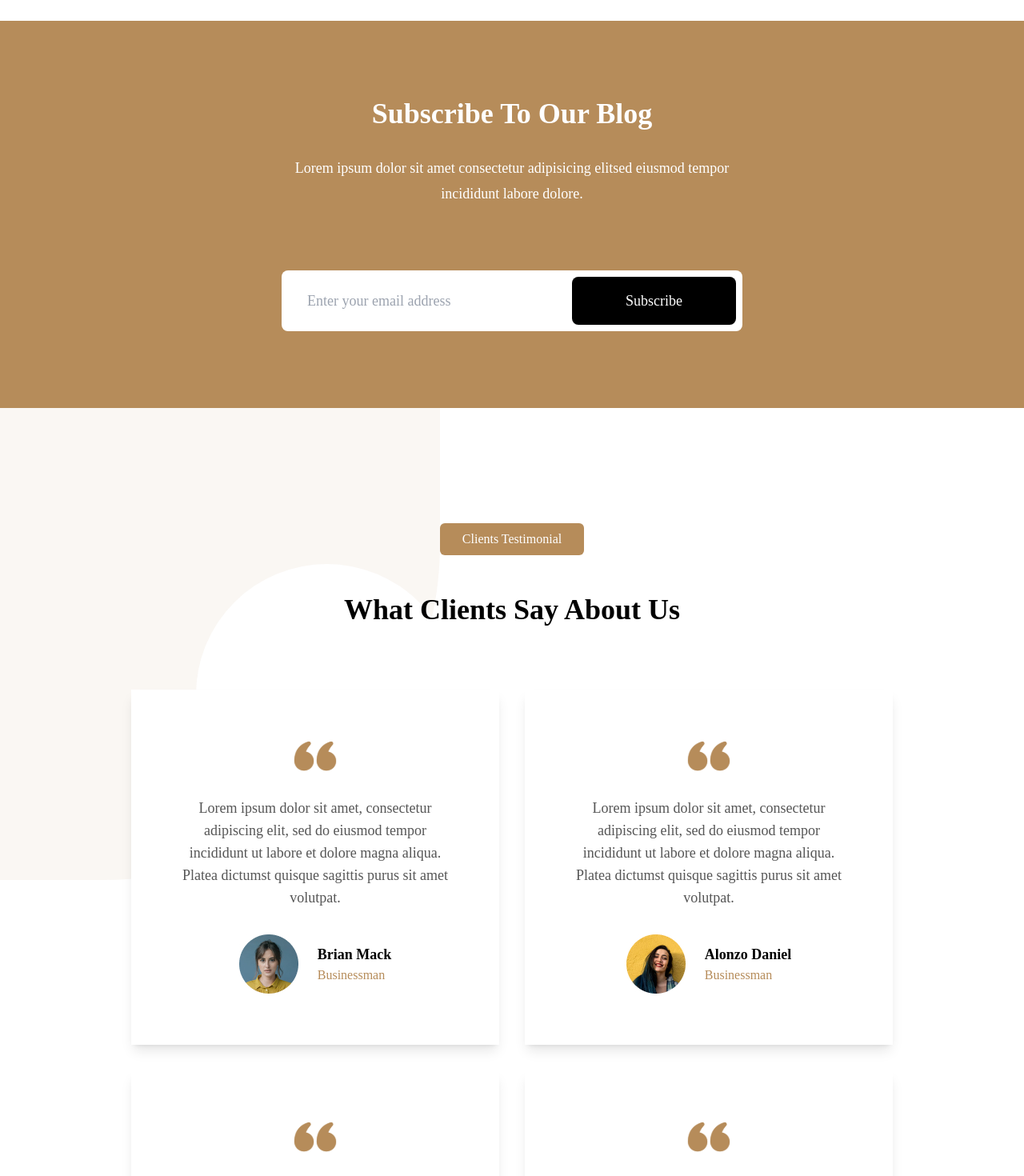
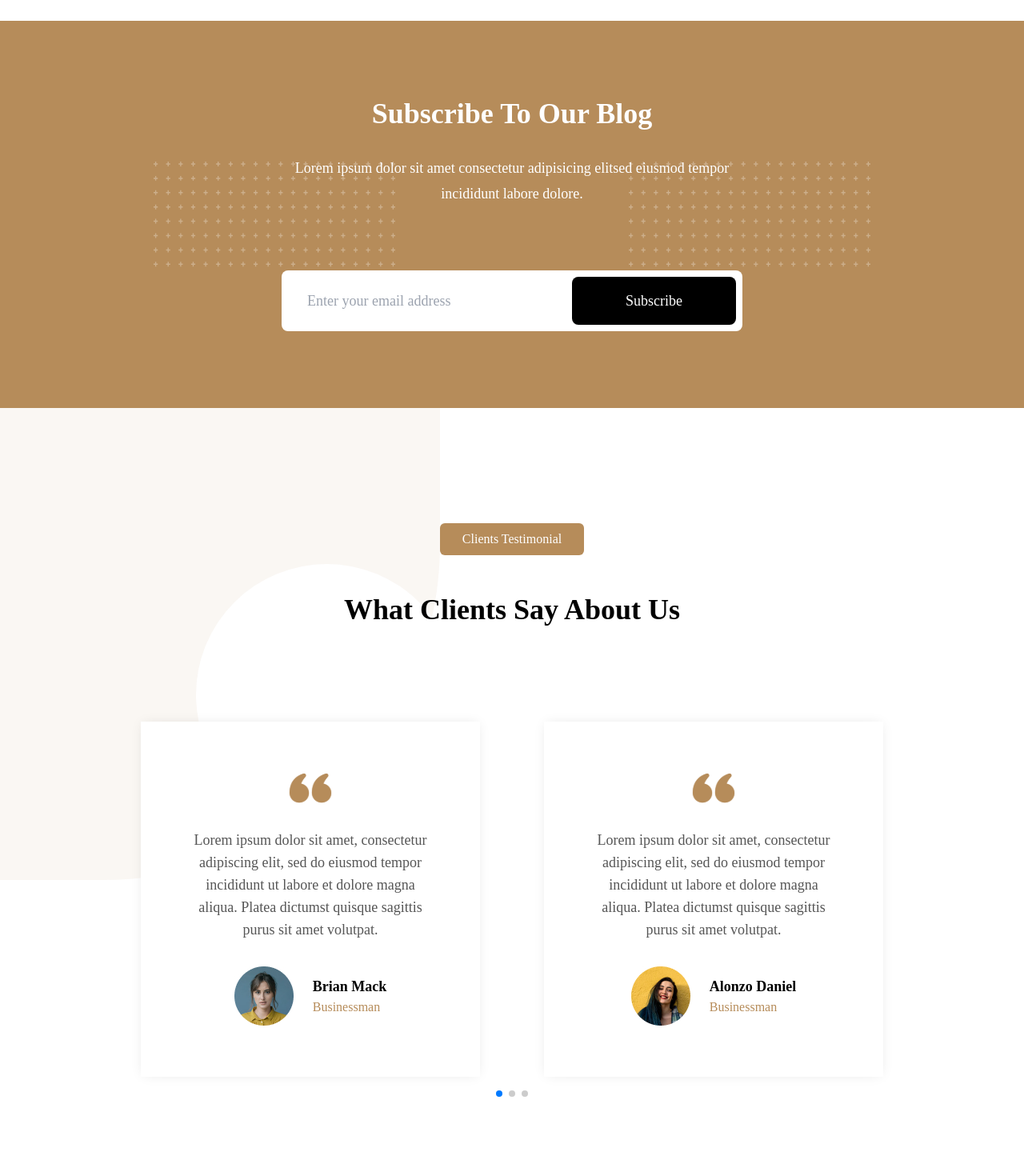
Before and after one commit to dm-mensavi/aawans-zaptek, a React (Create React App) app: page /about in a window 1280 px wide. Shown: the part 1920-3390 px from the top of the page at 80% size. Built offline with nearby package versions, Linux system fonts and the light colour scheme.

Commit message:
Added Animation to About Page

```diff
--- a/src/Pages/About/BlogSubscription.js
+++ b/src/Pages/About/BlogSubscription.js
@@ -1,5 +1,6 @@
 import { fadeIn } from "../../variants";
 import { motion } from "framer-motion";
+import dots1 from "../../public/newsletter-dot.svg"
 
 const BlogSubscription = (props) => {
 	const buttonAnim = {
@@ -11,8 +12,8 @@ const BlogSubscription = (props) => {
 
 	return (
 		<section className="blog-subscription py-14 md:py-24 bg-primary md:-mx-10">
-			<div className="section-content flex justify-center items-center">
-				<div className="px-4 sm:px-14 md:px-24 max-w-3xl">
+			<div className="section-content relative flex justify-center items-center">
+				<div className="px-4 sm:px-14 md:px-24 max-w-3xl z-10">
 					<div className="section-header text-center text-white ">
 						<div>
 							<motion.h2
@@ -74,6 +75,14 @@ const BlogSubscription = (props) => {
 						</motion.div>
 					</form>
 				</div>
+
+				<figure className="absolute top-20 right-5 w-48 sm:w-60 md:w-auto md:right-26 lg:right-48">
+					<img src={dots1} alt="dots 1" />
+				</figure>
+
+				<figure className="absolute top-20 left-5 w-48 sm:w-60 md:w-auto md:left-26 lg:left-48">
+					<img src={dots1} alt="dots 1" />
+				</figure>
 			</div>
 		</section>
 	);
--- a/src/Pages/About/ClientsTestimonial.js
+++ b/src/Pages/About/ClientsTestimonial.js
@@ -4,6 +4,10 @@ import reviewer2 from "../../public/reviewer2.jpg";
 import bgImg from "../../public/testimonial-bg-shape.svg";
 import { fadeIn } from "../../variants";
 import { motion } from "framer-motion";
+import { Swiper, SwiperSlide } from 'swiper/react';
+import {Pagination} from 'swiper/modules';
+import 'swiper/css';
+import 'swiper/css/pagination';
 
 const testimonies = [
 	{
@@ -67,11 +71,22 @@ const ClientsTestimonial = () => {
 
 				<div className="section-content mt-20">
 					<div className="cards-container">
-						<div className="flex gap-8 flex-wrap justify-center items-center">
-							{testimonies.map((testimony) => {
-								return <TestimonialCard testimony={testimony} key={testimony.authur}/>;
-							})}
-						</div>
+						<Swiper
+							modules={[Pagination]}
+							spaceBetween={0}
+							slidesPerView={2}
+							pagination={{ clickable: true }}
+							className="flex gap-8 flex-wrap justify-center items-center">
+							{
+								testimonies.map((testimony) => {
+									return (
+										<SwiperSlide className="py-10 px-10" key={testimony.authur}>
+											<TestimonialCard testimony={testimony}/>
+										</SwiperSlide>
+									)
+								})
+							}
+						</Swiper>
 					</div>
 				</div>
 			</div>
--- a/src/components/TestimonialCard.js
+++ b/src/components/TestimonialCard.js
@@ -2,7 +2,7 @@ import quoteMark from '../public/quote.svg'
 
 const TestimonialCard = (props) => {
     return (
-        <div className='card p-10 lg:p-16 shadow-lg bg-white max-w-[460px]'>
+        <div className='card p-10 lg:p-16 shadow-custom bg-white max-w-[460px]'>
             <div className='card-content font-serif'>
                 <figure className='flex justify-center items-center'>
                     <img src={quoteMark} alt='quotation mark' />
--- a/tailwind.config.js
+++ b/tailwind.config.js
@@ -1,4 +1,3 @@
-/** @type {import('tailwindcss').Config} */
 module.exports = {
 	content: ["./src/**/*.{js,jsx,ts,tsx}"],
 	theme: {
@@ -16,14 +15,17 @@ module.exports = {
 		  secondaryLight: "#565656",
 		  white: "#ffffff",
 		},
-		},
 		fontFamily: {
 		  sans: ["Assistant"],
 		  serif: ["Playfair Display"],
 		  mono: ["ui-monospace", "SFMono-Regular"],
 		  display: ["Oswald"],
 		  body: ['"Open Sans"'],
-			inter: ["Inter"]
+		  inter: ["Inter"],
+		},
+		boxShadow: {
+		  'custom': '0 0 15px -3px rgb(0 0 0 / 0.1), 0 0px 6px -4px rgb(0 0 0 / 0.1);',
+		},
 	  },
 	},
 	plugins: [],
```
Lines whose indentation alone changed are shown as unchanged.
